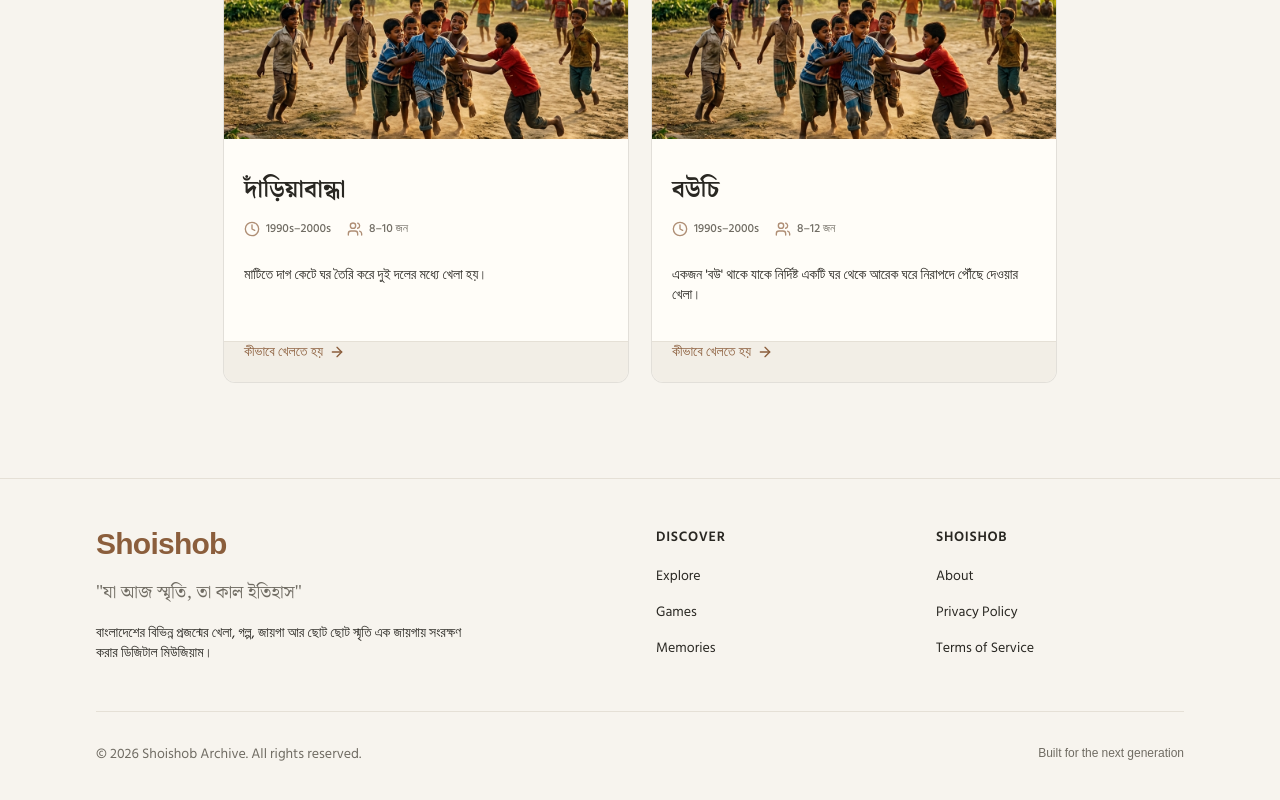
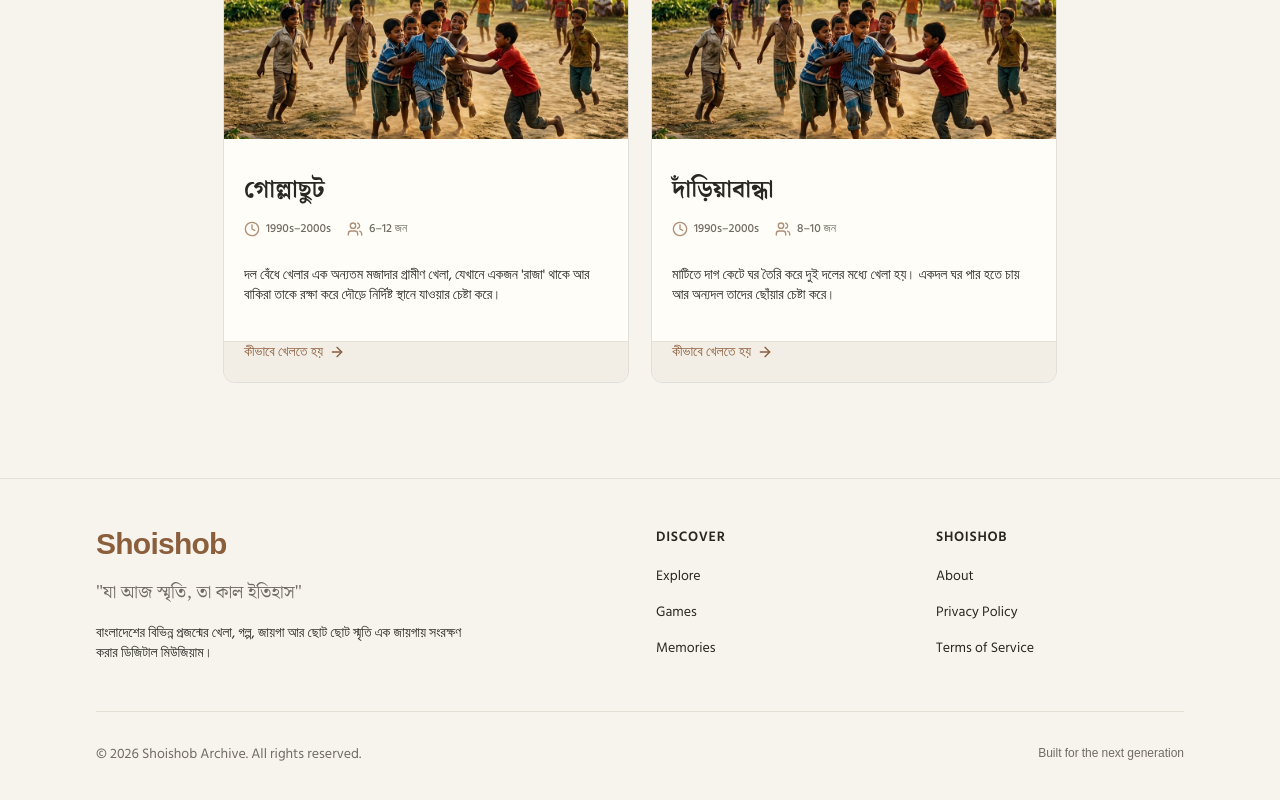
Before and after one commit to mdrakibali/shoishob, a Next.js app: page /games/bouchi in a window 1280 px wide. Shown: the part 2826-3626 px from the top of the page. Built offline with nearby package versions, Linux system fonts and the light colour scheme.

Commit message:
refactor: centralize component prop definitions and refactor mock data imports

```diff
--- a/src/app/(public)/games/[slug]/page.tsx
+++ b/src/app/(public)/games/[slug]/page.tsx
@@ -1,46 +1,13 @@
 import * as React from "react"
-import { type GameData } from "@/types"
-import { type MemoryData } from "@/types"
+import { MOCK_GAMES, MOCK_MEMORIES } from "@/lib/mock-data"
 import { Separator } from "@/components/ui/separator"
 import { GameDetailHeader } from "@/components/features/games/game-detail-header"
 import { GameInstructions } from "@/components/features/games/game-instructions"
 import { GameRelatedContent } from "@/components/features/games/game-related-content"
 
-// MOCK DATA
-const relatedGames: GameData[] = [
-  {
-    id: "2",
-    slug: "dariabandha",
-    title: "দাঁড়িয়াবান্ধা",
-    description: "মাটিতে দাগ কেটে ঘর তৈরি করে দুই দলের মধ্যে খেলা হয়।",
-    timePeriod: "1990s–2000s",
-    players: "8–10 জন",
-    imageUrl: "/assets/game_placeholder.png",
-  },
-  {
-    id: "6",
-    slug: "bouchi",
-    title: "বউচি",
-    description: "একজন 'বউ' থাকে যাকে নির্দিষ্ট একটি ঘর থেকে আরেক ঘরে নিরাপদে পৌঁছে দেওয়ার খেলা।",
-    timePeriod: "1990s–2000s",
-    players: "8–12 জন",
-    imageUrl: "/assets/game_placeholder.png",
-  },
-]
-
-const memories: MemoryData[] = [
-  {
-    id: "1",
-    slug: "bikel-holei-mathe",
-    title: "বিকেল হলেই আমরা মাঠে চলে যেতাম",
-    excerpt: "স্কুল ছুটি হলেই ব্যাগটা কোনোমতে ঘরে রেখেই দৌড় দিতাম মাঠে...",
-    year: "২০০৩",
-    district: "গাজীপুর",
-    type: "নিজের স্মৃতি",
-    source: "নিজের স্মৃতি",
-    imageUrl: "/assets/memory_placeholder.png",
-  },
-]
+// MOCK DATA is imported from @/lib/mock-data.ts
+const relatedGames = MOCK_GAMES.slice(0, 2)
+const memories = MOCK_MEMORIES.slice(0, 1)
 
 export default function GameDetailPage() {
   return (
--- a/src/app/(public)/memories/[slug]/page.tsx
+++ b/src/app/(public)/memories/[slug]/page.tsx
@@ -1,35 +1,11 @@
-import * as React from "react"
+import { MemoryContent } from "@/components/features/memories/memory-content"
+import { MemoryDetailHeader } from "@/components/features/memories/memory-detail-header"
+import { MemoryCard } from "@/components/shared/memory-card"
+import { MOCK_MEMORIES } from "@/lib/mock-data"
 import Image from "next/image"
-import { MemoryCard } from "@/components/shared/memory-card"
-import { type MemoryData } from "@/types"
-import { MemoryDetailHeader } from "@/components/features/memories/memory-detail-header"
-import { MemoryContent } from "@/components/features/memories/memory-content"
 
-// MOCK DATA
-const relatedMemories: MemoryData[] = [
-  {
-    id: "4",
-    slug: "eid-er-salam",
-    title: "ঈদের দিন সালামি জমানো",
-    excerpt: "ঈদের দিন সকালে নতুন জামা পরে সবার আগে বের হতাম সালামি জোগাড় করতে...",
-    year: "২০০৮",
-    district: "চট্টগ্রাম",
-    type: "শৈশবের স্মৃতি",
-    source: "নিজের স্মৃতি",
-    imageUrl: "/assets/memory_placeholder.png",
-  },
-  {
-    id: "5",
-    slug: "bristi-te-veja",
-    title: "প্রথম বৃষ্টিতে ফুটবল খেলা",
-    excerpt: "বৈশাখ মাসের প্রথম বৃষ্টি মানেই পাড়ার সবাই মিলে কাদা মেখে ফুটবল খেলা...",
-    year: "২০০১",
-    district: "রাজশাহী",
-    type: "নিজের স্মৃতি",
-    source: "বন্ধুর কাছে শোনা",
-    imageUrl: "/assets/memory_placeholder.png",
-  },
-]
+// MOCK DATA is imported from @/lib/mock-data.ts
+const relatedMemories = MOCK_MEMORIES.slice(3, 5)
 
 export default function MemoryDetailPage() {
   return (
@@ -38,7 +14,7 @@ export default function MemoryDetailPage() {
 
       {/* CONTENT */}
       <div className="container mx-auto -mt-6 max-w-4xl px-4 sm:px-6 lg:px-8">
-        <div className="border-border bg-muted relative mb-12 aspect-[16/9] w-full overflow-hidden rounded-2xl border shadow-lg">
+        <div className="border-border bg-muted relative mb-12 aspect-video w-full overflow-hidden rounded-2xl border shadow-lg">
           <Image
             src="/assets/memory_placeholder.png"
             alt="বিকেল হলেই আমরা মাঠে চলে যেতাম"
--- a/src/components/features/home/games-showcase-section.tsx
+++ b/src/components/features/home/games-showcase-section.tsx
@@ -2,11 +2,7 @@ import Link from "next/link"
 import { ArrowRight, Sparkles } from "lucide-react"
 import { Button } from "@/components/ui/button"
 import { GameCard } from "@/components/shared/game-card"
-import { type GameData } from "@/types"
-
-interface GamesShowcaseSectionProps {
-  games: GameData[]
-}
+import { GamesShowcaseSectionProps } from "@/types"
 
 export function GamesShowcaseSection({ games }: GamesShowcaseSectionProps) {
   return (
--- a/src/components/features/home/recent-memories-section.tsx
+++ b/src/components/features/home/recent-memories-section.tsx
@@ -2,11 +2,7 @@ import Link from "next/link"
 import { ArrowRight } from "lucide-react"
 import { Button } from "@/components/ui/button"
 import { MemoryCard } from "@/components/shared/memory-card"
-import { type MemoryData } from "@/types"
-
-interface RecentMemoriesSectionProps {
-  memories: MemoryData[]
-}
+import { RecentMemoriesSectionProps } from "@/types"
 
 export function RecentMemoriesSection({ memories }: RecentMemoriesSectionProps) {
   return (
--- a/src/components/features/submit/submit-form-wizard.tsx
+++ b/src/components/features/submit/submit-form-wizard.tsx
@@ -1,6 +1,7 @@
 "use client"
 import * as React from "react"
-import { StepTypeSelection, SubmissionType } from "./step-type-selection"
+import { StepTypeSelection } from "./step-type-selection"
+import { SubmissionType } from "@/types"
 import { StepForm } from "./step-form"
 import { StepSuccess } from "./step-success"
 
--- a/src/components/layout/mobile-menu.tsx
+++ b/src/components/layout/mobile-menu.tsx
@@ -4,10 +4,7 @@ import { Menu, User } from "lucide-react"
 import { Button } from "@/components/ui/button"
 import { Sheet, SheetContent, SheetTitle, SheetTrigger } from "@/components/ui/sheet"
 import { usePathname } from "next/navigation"
-
-interface MobileMenuProps {
-  navigation: { name: string; href: string }[]
-}
+import { MobileMenuProps } from "@/types"
 
 export function MobileMenu({ navigation }: MobileMenuProps) {
   const pathname = usePathname()
--- /dev/null
+++ b/src/types/components.ts
@@ -0,0 +1,68 @@
+import { SubmissionData, GameData, MemoryData } from "./index"
+
+// Defines the props for the MobileMenu component
+export interface MobileMenuProps {
+  navigation: { name: string; href: string }[]
+}
+
+// Defines the props for the GameRelatedContent component
+export interface GameRelatedContentProps {
+  memories: MemoryData[]
+  relatedGames: GameData[]
+}
+
+// Defines the props for the RecentMemoriesSection component
+export interface RecentMemoriesSectionProps {
+  memories: MemoryData[]
+}
+
+// Defines the props for the GamesShowcaseSection component
+export interface GamesShowcaseSectionProps {
+  games: GameData[]
+}
+
+export type SubmissionType = "game" | "memory" | "place" | null
+
+// Defines the props for the StepTypeSelection component
+export interface StepTypeSelectionProps {
+  onSelectType: (type: SubmissionType) => void
+}
+
+// Defines the props for the StepFormFooter component
+export interface StepFormFooterProps {
+  isSubmitting?: boolean
+}
+
+// Defines the props for the StepSuccess component
+export interface StepSuccessProps {
+  onReset: () => void
+}
+
+// Defines the props for the StepForm component
+export interface StepFormProps {
+  type: SubmissionType
+  onBack: () => void
+  onSubmit: (e: React.FormEvent) => void
+  isSubmitting?: boolean
+}
+
+// Defines the props for the StepFormFields component
+export interface StepFormFieldsProps {
+  type: SubmissionType
+}
+
+// Defines the props for the ReviewDialog component
+export interface ReviewDialogProps {
+  submission: SubmissionData
+  trigger: React.ReactElement
+  onUpdateStatus: (id: string, newStatus: SubmissionData["status"]) => void
+}
+
+// Defines the props for the RejectDialog component
+export interface RejectDialogProps {
+  isOpen: boolean
+  onOpenChange: (open: boolean) => void
+  onReject: () => void
+  isRejecting: boolean
+  disabled?: boolean
+}
--- a/src/types/index.ts
+++ b/src/types/index.ts
@@ -45,3 +45,4 @@ export interface SubmissionData {
   status: "Pending" | "Approved" | "Rejected"
   created: string
 }
+export * from "./components"
```
Also changed, not shown: src/components/features/games/game-related-content.tsx (+1 -7 lines), src/components/features/submit/step-type-selection.tsx (+1 -6 lines).
